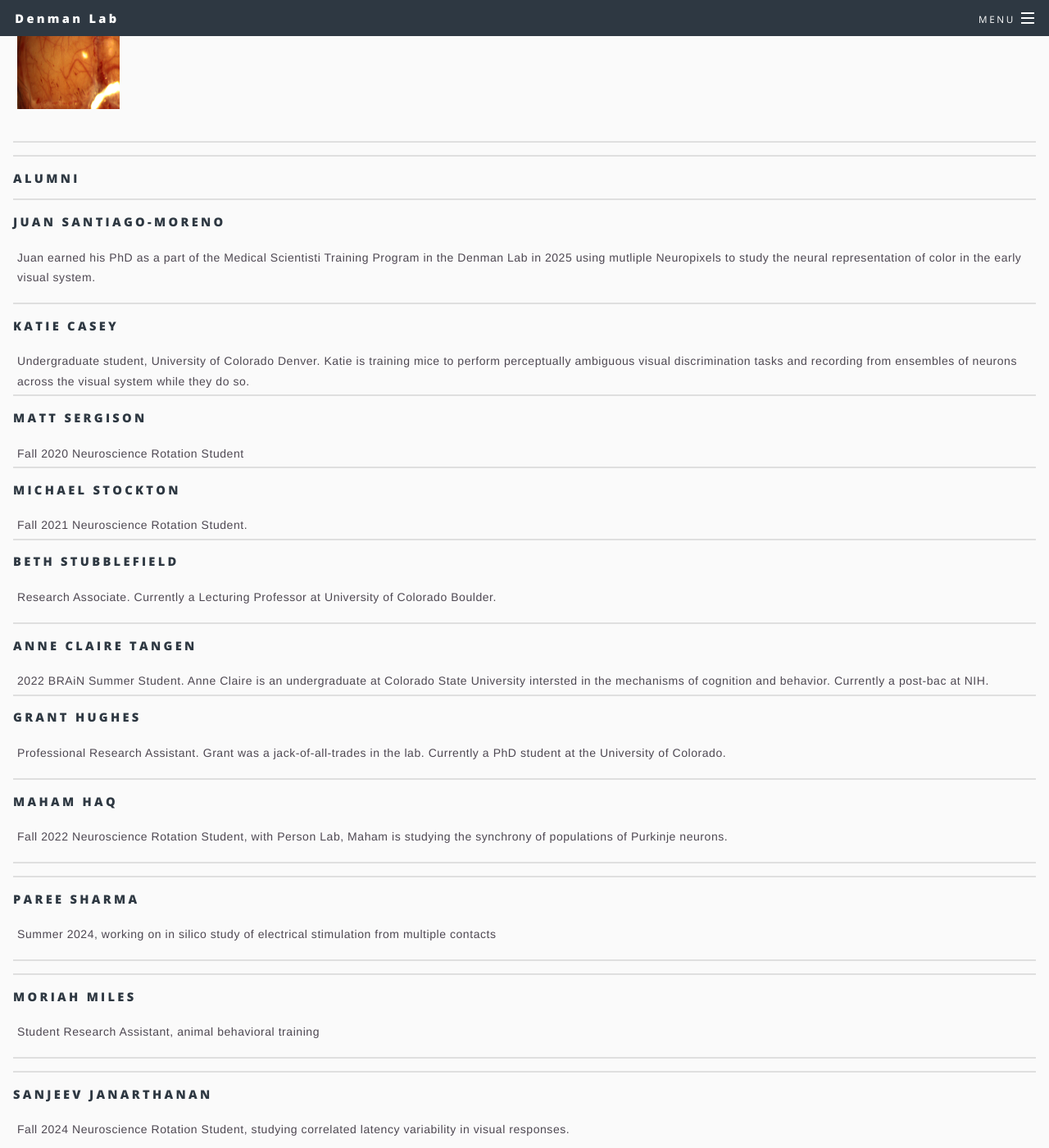
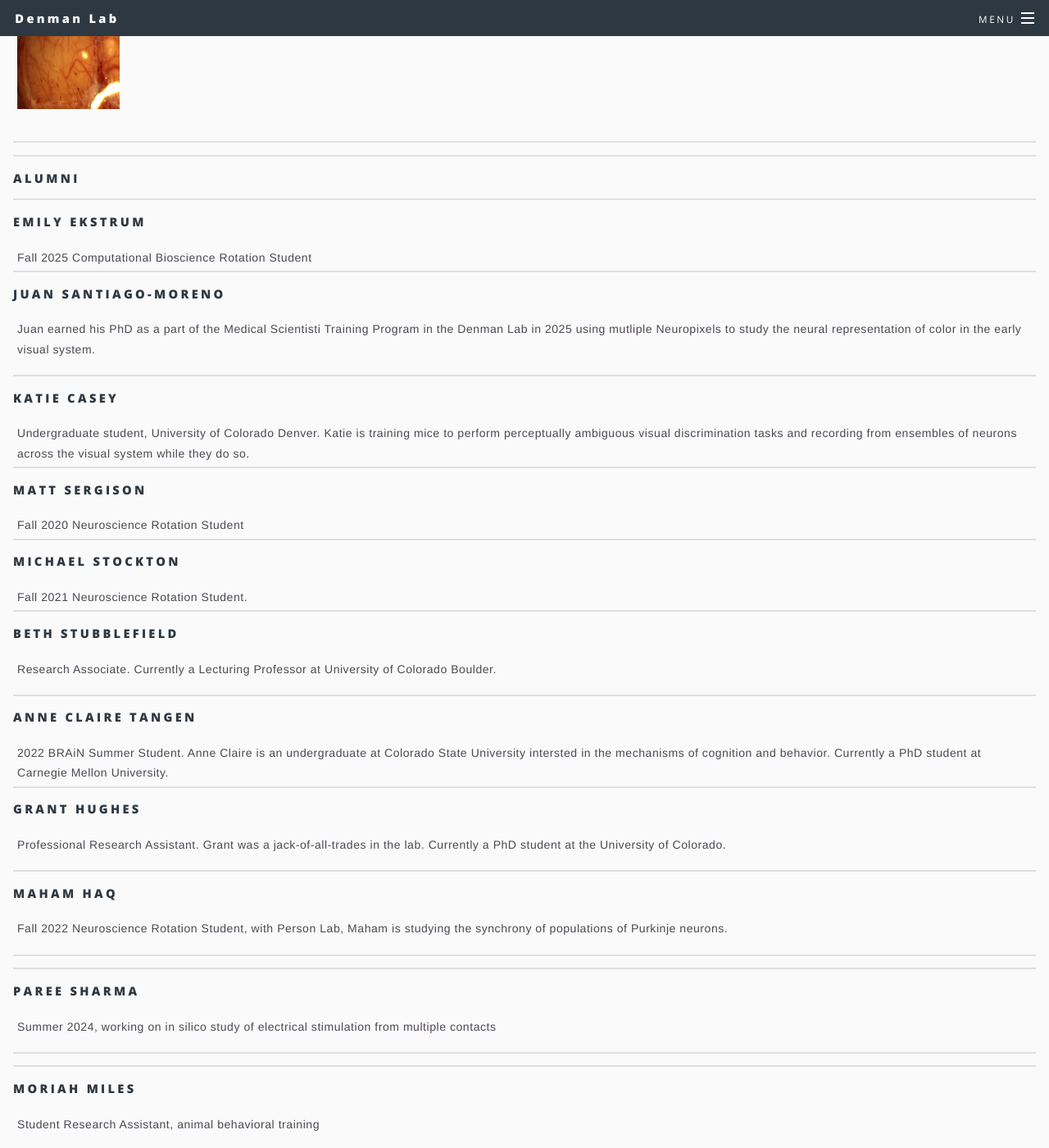
Before and after one commit to denmanlab/denmanlab.github.io, a Jekyll site: the page built from _pages/people.html, in a window 1280 px wide and 1400 px high, scrolled down 1425 px. Shown: the whole window at 82% size. Built offline with Jekyll 4.4.1, drawn with Linux system fonts in a browser that asks for light colours.

Commit message:
update people

```diff
--- a/_pages/people.html
+++ b/_pages/people.html
@@ -70,6 +70,14 @@ background-image: cu001.jpeg
 <h4>Alumni</h4>
 
 <hr style="margin:0 0 1em 0;" />
+<h4>Emily Ekstrum</h4>
+<div class=image_wrapper>
+    <p2>
+        Fall 2025 Computational Bioscience Rotation Student
+    </p2>
+</div>
+
+<hr style="margin:0 0 1em 0;" />
 <h4>Juan Santiago-Moreno</h4>
 <div class=image_wrapper>
     <p2>
@@ -114,7 +122,7 @@ Juan earned his PhD as a part of the Medical Scientisti Training Program in the
 <h4>Anne Claire Tangen</h4>
 <div class=image_wrapper>
     <p2>
-    2022 BRAiN Summer Student. Anne Claire is an undergraduate at Colorado State University intersted in the mechanisms of cognition and behavior. Currently a post-bac at NIH.
+    2022 BRAiN Summer Student. Anne Claire is an undergraduate at Colorado State University intersted in the mechanisms of cognition and behavior. Currently a PhD student at Carnegie Mellon University.
     </p2>
 </div>
 
```
